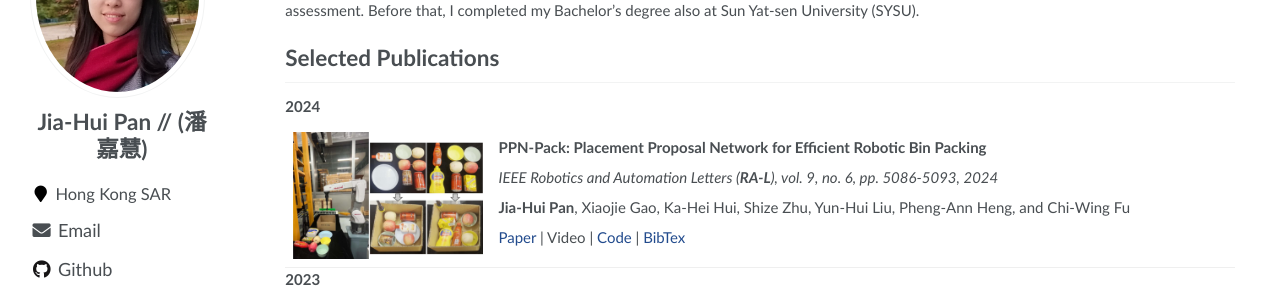
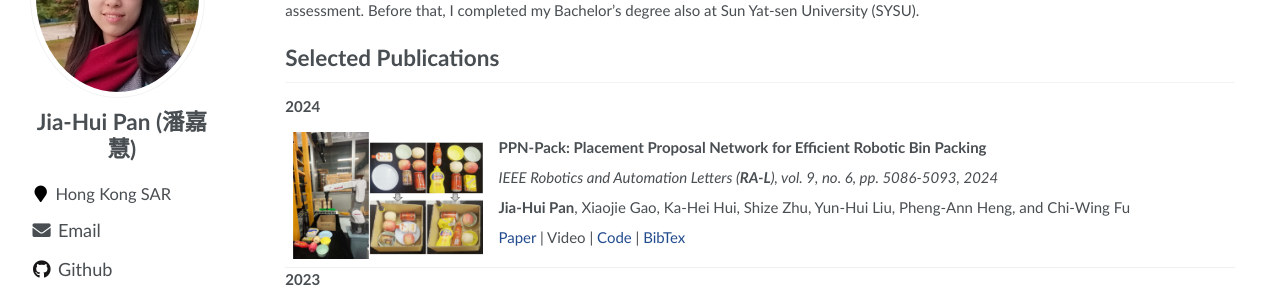
Before and after one commit to kwpoon/kwpoon.github.io, a Jekyll site: the page built from _pages/about.md, in a window 1280 px wide. Shown: the part 195-494 px from the top of the page. Built offline with Jekyll 4.4.1, drawn with Linux system fonts in a browser that asks for light colours.

```diff
--- a/_config.yml
+++ b/_config.yml
@@ -20,7 +20,7 @@ baidu_site_verification  :  # get baidu_site_verification from https://ziyuan.ba
 
 # Site Author
 author:
-  name             : "Jia-Hui Pan // (潘嘉慧)\n"
+  name             : "Jia-Hui Pan \n (潘嘉慧)\n"
   avatar           : "images/jiahui2.png"
   bio              : ""
   employer         :
```
